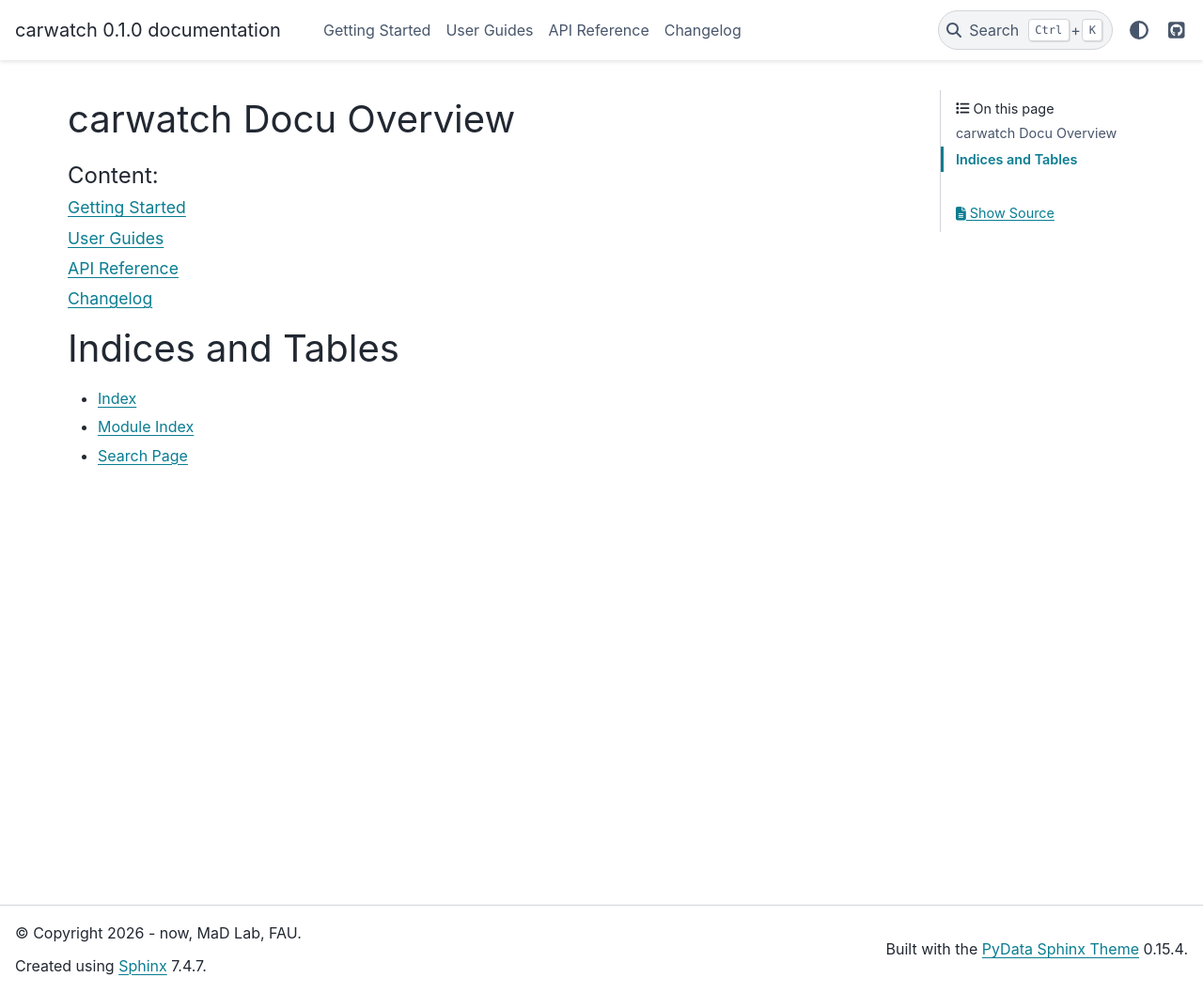
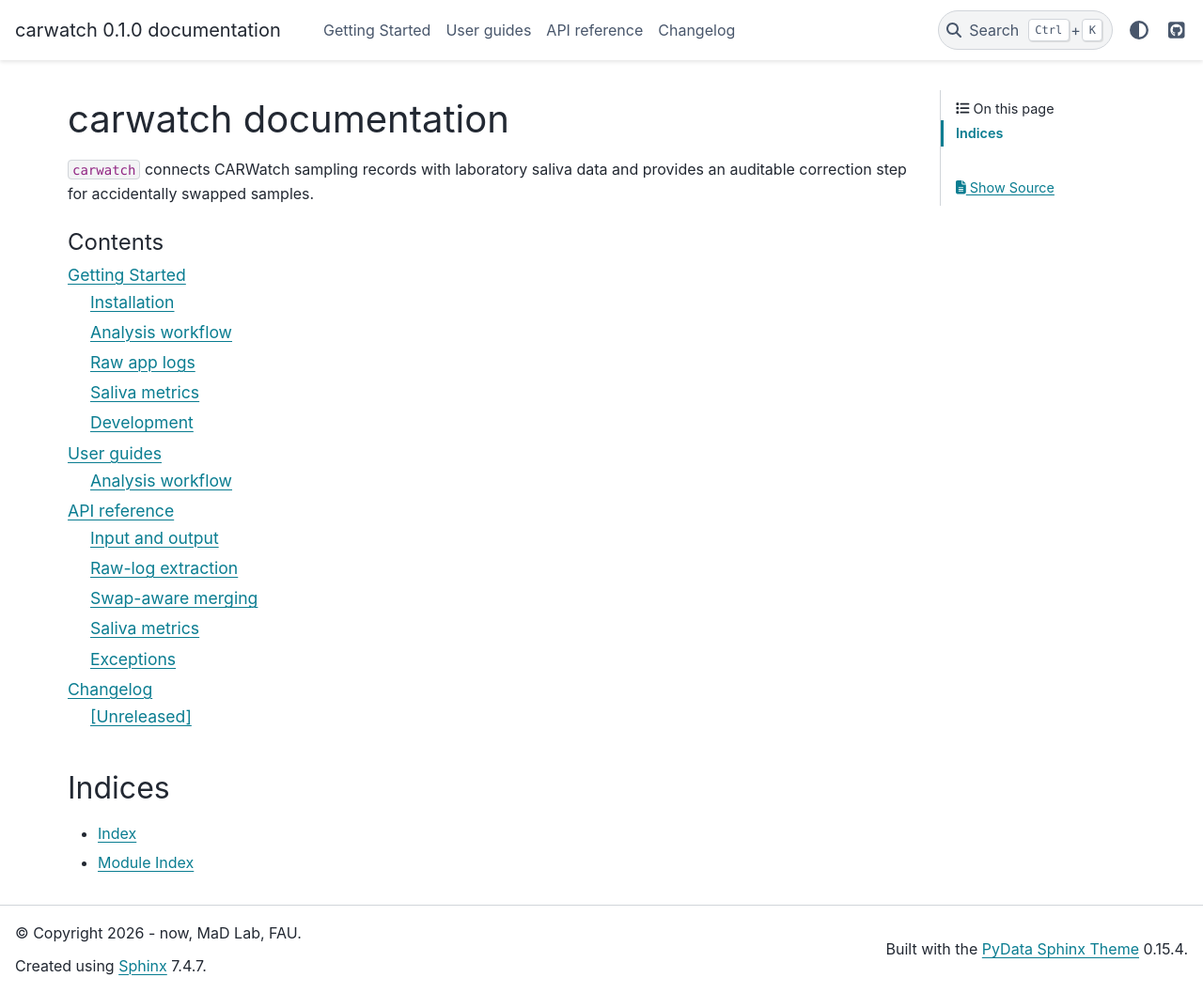
Before and after one commit to carwatch-tools/carwatch-python, a Sphinx documentation site: the page built from docs/index.rst, in a window 1280 px wide and 1057 px high. Shown: the whole window at 94% size. Built offline with Sphinx 7.4.7 and the PyData theme 0.15.4, drawn with Linux system fonts in a browser that asks for light colours; pages that are not in the unit, such as notebooks, are missing from menus.

Commit message:
Document CARWatch analysis workflow

```diff
--- a/docs/conf.py
+++ b/docs/conf.py
@@ -80,9 +80,13 @@
     mathjax_path = ""
 else:
     extensions.append("sphinx.ext.mathjax")
-    mathjax_path = "https://cdn.jsdelivr.net/npm/mathjax@3/es5/" "tex-chtml.js"
+    mathjax_path = "https://cdn.jsdelivr.net/npm/mathjax@3/es5/tex-chtml.js"
 
-autodoc_default_options = {"members": True, "inherited-members": True, "special_members": True}
+autodoc_default_options = {
+    "members": True,
+    "inherited-members": True,
+    "special_members": True,
+}
 # autodoc_typehints = 'description'  # Does not work as expected. Maybe try at future date again
 
 # Add any paths that contain templates here, relative to this directory.
@@ -128,8 +132,8 @@
 # intersphinx configuration
 intersphinx_module_mapping = {
     "numpy": ("https://numpy.org/doc/stable/", None),
-    "scipy": ("https://docs.scipy.org/doc/scipy/reference/", None),
-    "matplotlib": ("https://matplotlib.org/", None),
+    "scipy": ("https://docs.scipy.org/doc/scipy/", None),
+    "matplotlib": ("https://matplotlib.org/stable/", None),
     "pandas": ("https://pandas.pydata.org/pandas-docs/stable/", None),
     "sklearn": ("https://scikit-learn.org/stable/", None),
 }
@@ -145,7 +149,10 @@
 sphinx_gallery_conf = {
     "examples_dirs": ["../examples"],
     "gallery_dirs": ["./auto_examples"],
-    "reference_url": {"carwatch": None, **{k: v[0] for k, v in intersphinx_module_mapping.items()}},
+    "reference_url": {
+        "carwatch": None,
+        **{k: v[0] for k, v in intersphinx_module_mapping.items()},
+    },
     # 'default_thumb_file': 'fig/logo.png',
     "backreferences_dir": "modules/generated/backreferences",
     "doc_module": ("carwatch",),
@@ -155,9 +162,15 @@
 }
 
 
-from sphinxext.githublink import make_linkcode_resolve
+from sphinxext.githublink import make_linkcode_resolve  # noqa: E402
 
-linkcode_resolve = make_linkcode_resolve(
+
+_linkcode_resolve = make_linkcode_resolve(
     "carwatch",
     "https://github.com/carwatch-tools/carwatch-python/blob/{revision}/{package}/{path}#L{lineno}",
 )
+
+
+def linkcode_resolve(domain, info):
+    """Resolve source-code links without exposing a partial to Sphinx."""
+    return _linkcode_resolve(domain, info)
--- a/docs/guides/index.rst
+++ b/docs/guides/index.rst
@@ -1,3 +1,7 @@
+User guides
 ===========
-User Guides
-===========
+
+.. toctree::
+   :maxdepth: 2
+
+   analysis_workflow
--- a/docs/index.rst
+++ b/docs/index.rst
@@ -1,21 +1,21 @@
-.. carwatch documentation master file
+carwatch documentation
+======================
 
-carwatch Docu Overview
-==================
+``carwatch`` connects CARWatch sampling records with laboratory saliva data and
+provides an auditable correction step for accidentally swapped samples.
 
 .. toctree::
-   :maxdepth: 1
-   :caption: Content:
+   :maxdepth: 2
+   :caption: Contents
 
    Getting Started <README.md>
-   guides/index.rst
-   modules/index.rst
-   auto_examples/index.rst
+   guides/index
+   modules/index
+   auto_examples/index
    Changelog <CHANGELOG.md>
 
-Indices and Tables
-==================
+Indices
+-------
 
 * :ref:`genindex`
 * :ref:`modindex`
-* :ref:`search`
--- /dev/null
+++ b/docs/modules/exceptions.rst
@@ -0,0 +1,5 @@
+Exceptions
+==========
+
+.. automodule:: carwatch.exceptions
+   :members:
--- /dev/null
+++ b/docs/modules/io.rst
@@ -0,0 +1,8 @@
+Input and output
+================
+
+.. currentmodule:: carwatch.io
+
+.. autofunction:: load_logs
+.. autofunction:: load_study_results
+.. autofunction:: load_saliva
--- /dev/null
+++ b/docs/modules/logs.rst
@@ -0,0 +1,7 @@
+Raw-log extraction
+==================
+
+.. currentmodule:: carwatch.logs
+
+.. autofunction:: extract_samples
+.. autofunction:: extract_awakening
--- /dev/null
+++ b/docs/modules/merge.rst
@@ -0,0 +1,6 @@
+Swap-aware merging
+==================
+
+.. currentmodule:: carwatch
+
+.. autofunction:: merge_saliva
--- a/pyproject.toml
+++ b/pyproject.toml
@@ -13,6 +13,11 @@
 ]
 license = "MIT"
 readme = "README.md"
+
+[project.urls]
+Documentation = "https://carwatch-tools.github.io/carwatch-python/"
+Repository = "https://github.com/carwatch-tools/carwatch-python"
+Issues = "https://github.com/carwatch-tools/carwatch-python/issues"
 
 
 [build-system]
@@ -51,6 +56,7 @@
     "memory-profiler>=0.61.0",
     "numpydoc>=1.10.0",
     "poethepoet>=0.48.0",
+    "pydata-sphinx-theme>=0.16,<1",
     "pytest>=9.1.1",
     "pytest-cov>=7.1.0",
     "recommonmark>=0.7.1",
```
Also changed, not shown: CHANGELOG.md (+12 -4 lines), README.md (+100 -1 lines), docs/guides/analysis_workflow.rst (added, +122 -0 lines), docs/modules/index.rst (+8 -7 lines), docs/modules/saliva.rst (added, +21 -0 lines), 4 other files.
